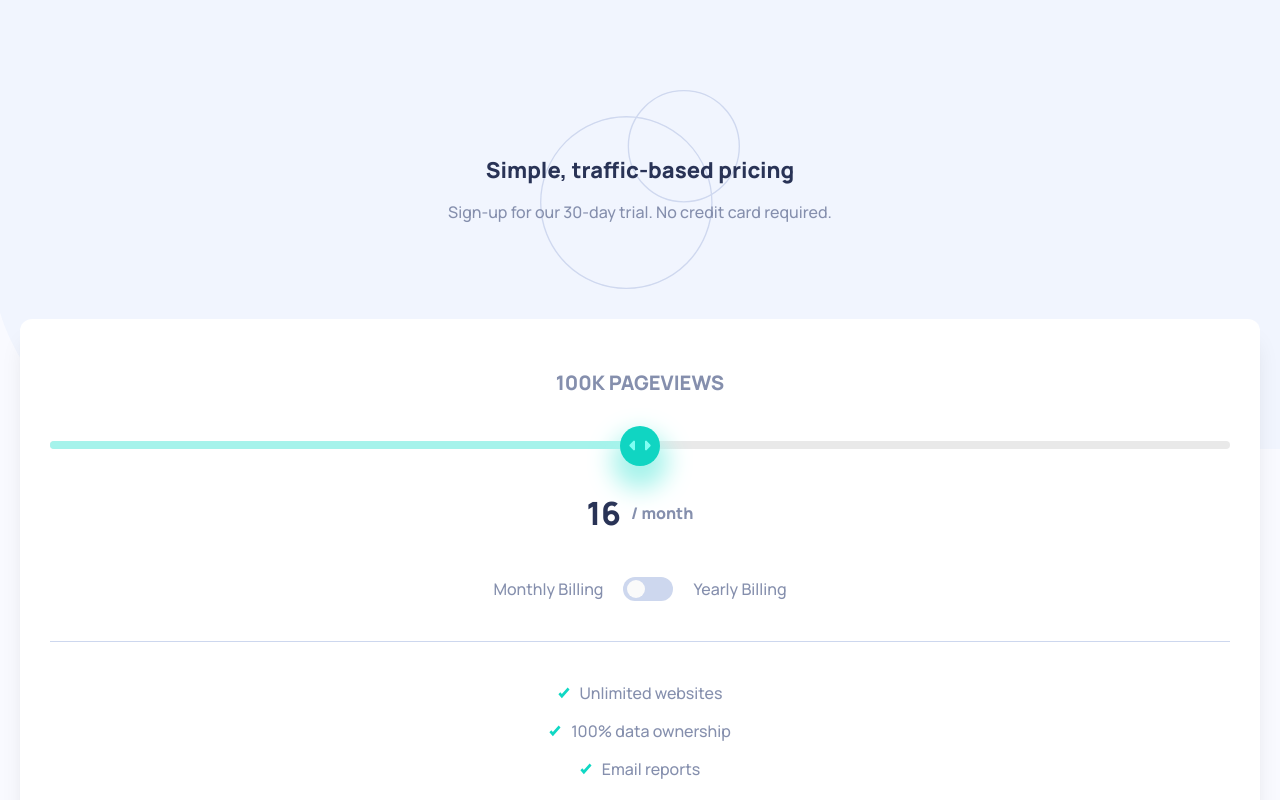
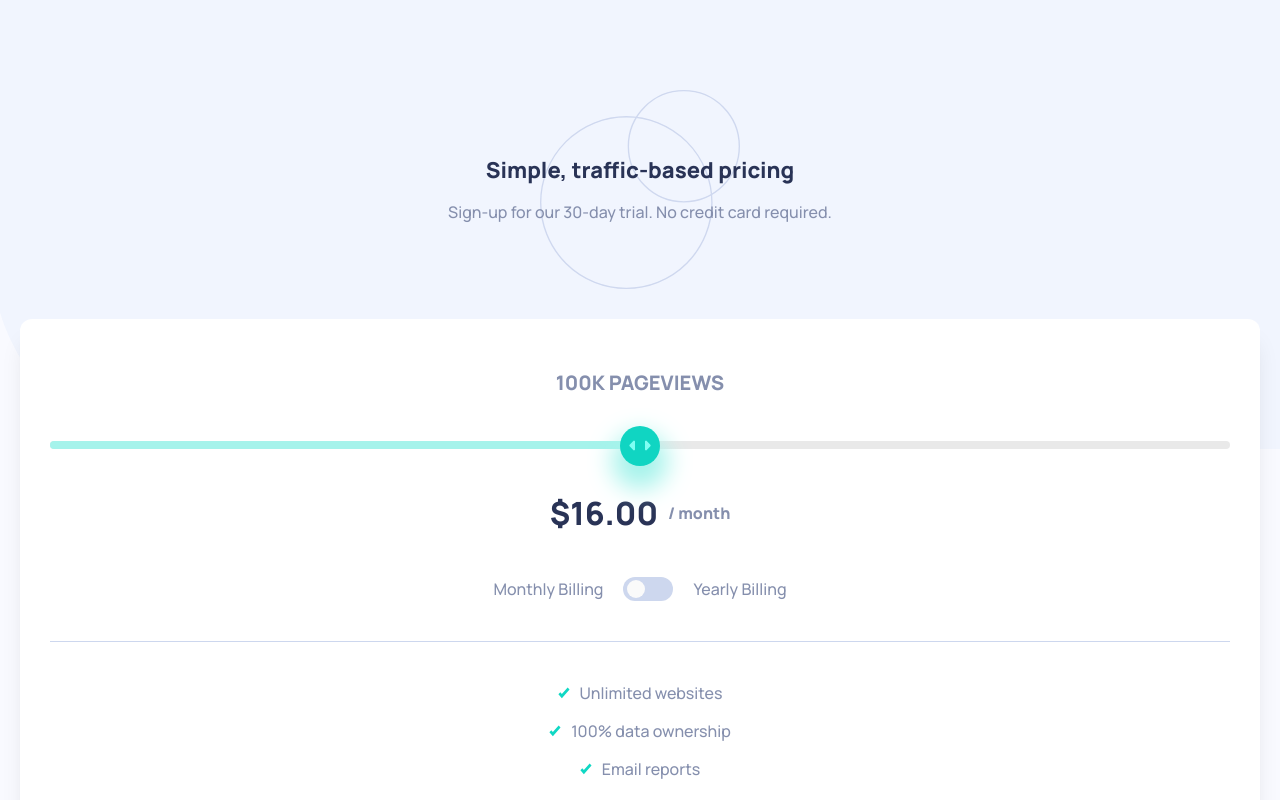
Before and after one commit to celigx/interactive-pricing-component, a React (Create React App) app: page / in a window 1280 px wide. Shown: the top 800 px of the page. Built offline with nearby package versions, Linux system fonts and the light colour scheme.

Commit message:
Add format number to currency

```diff
--- a/src/App.js
+++ b/src/App.js
@@ -22,6 +22,11 @@ function App() {
     setPrice(data[e].price)
   }
 
+  const formatToCurrency = new Intl.NumberFormat('en-US', {
+    style: 'currency',
+    currency: 'USD'
+  })
+
   return (
     <div className="app">
 
@@ -44,7 +49,7 @@ function App() {
             onChange={handleSlider}
           />
           <div className="priceContainer">
-            <h1 className="price">{price}</h1>
+            <h1 className="price">{formatToCurrency.format(price)}</h1>
             <p className="month">/ month</p>
           </div>
           <div className="toggleContainer">
```
